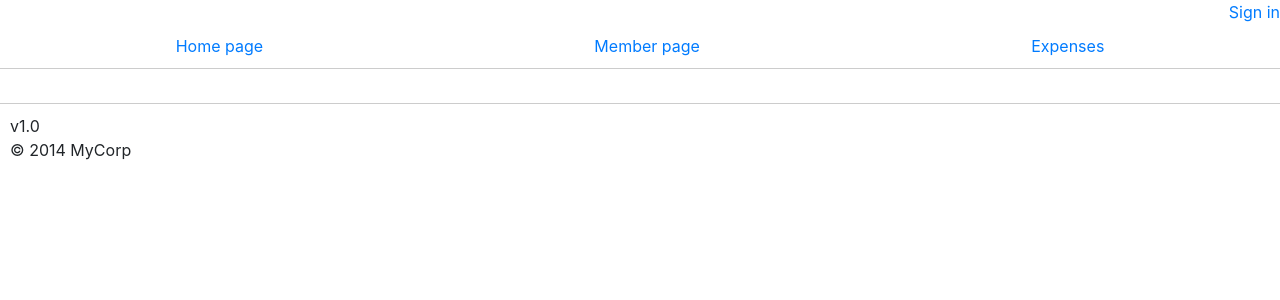
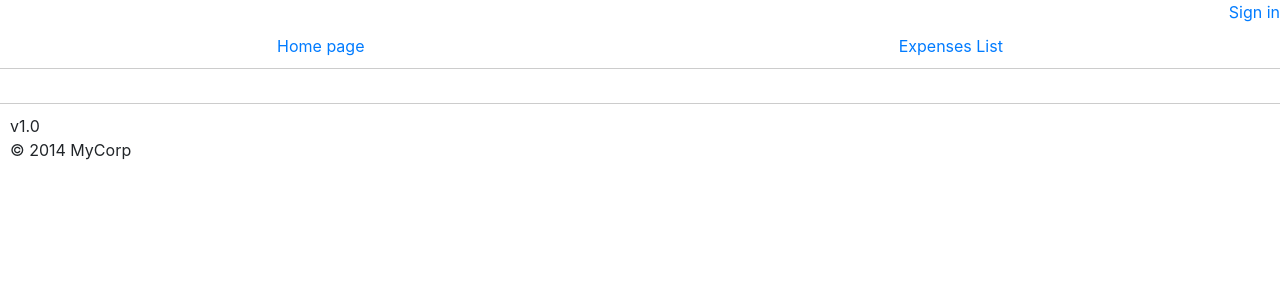
Before and after one commit to forrana/time-investing, a Python web app: template server/app/templates/flask_user_layout.html in a window 1280 px wide. Shown: the top 300 px of the page. Run offline with Jinja, Linux system fonts and the light colour scheme; the template is opened without the code that fills it, so the values that code supplies are empty; some libraries are stand-ins or nearby versions.

Commit message:
remove useless nav bar items

```diff
--- a/server/app/templates/flask_user_layout.html
+++ b/server/app/templates/flask_user_layout.html
@@ -46,8 +46,7 @@
     {% block menu %}
     <div id="menu-div" class="with-margins nav nav-pills nav-fill">
         <a href="/" class="nav-item">{%trans%}Home page{%endtrans%}</a>
-        <a href={{ url_for('member_page') }} class="nav-item">Member page</a>
-        <a href={{ url_for('expanses_page') }} class="nav-item">Expenses</a>
+        <a href={{ url_for('expenses_list_page') }} class="nav-item">Expenses List</a>
     </div>
     {% endblock %}
     <hr class="no-margins"/>
```
